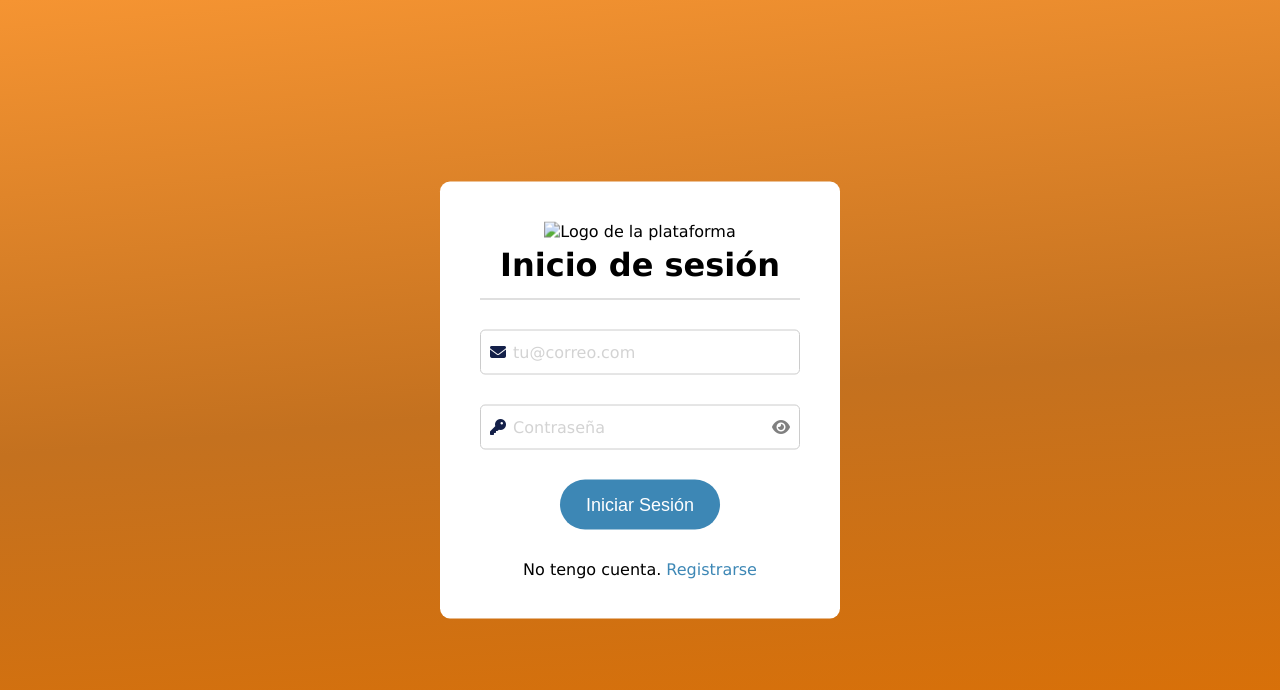
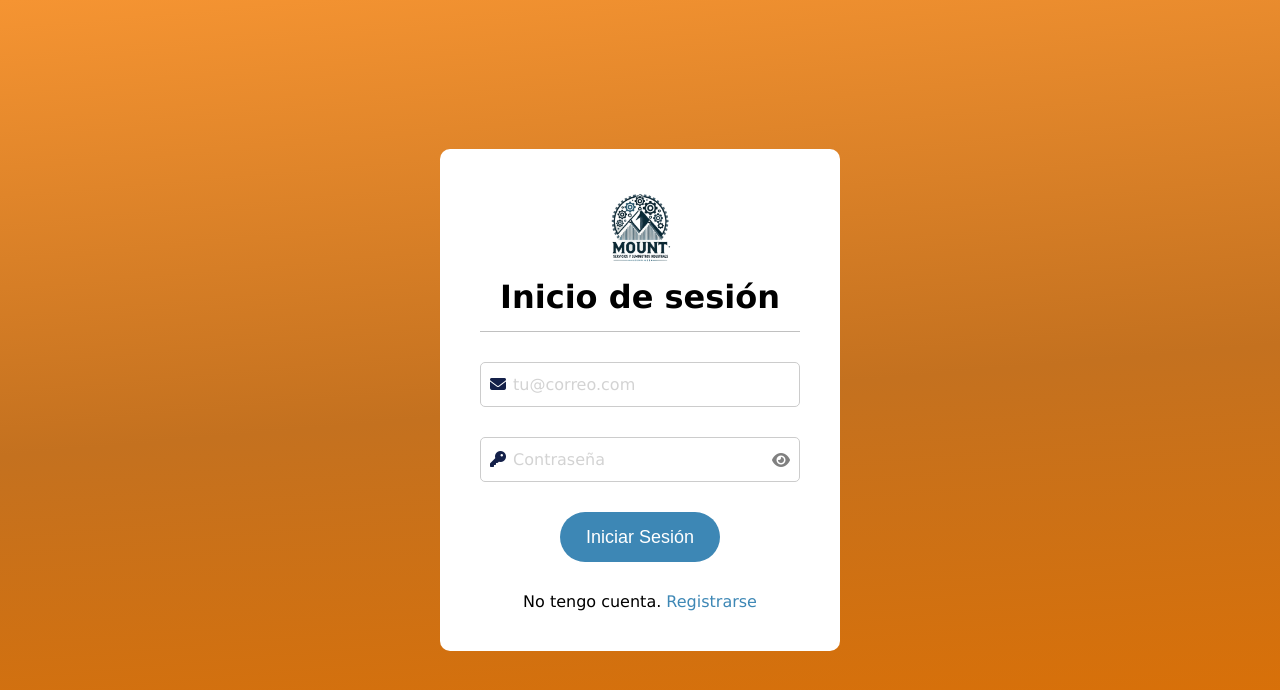
Before and after one commit to mares1402/ingSoftware, a website: page Font/login.html in a window 1280 px wide. Drawn offline with Linux system fonts and the light colour scheme.

Commit message:
cambio del logo

```diff
--- a/Font/login.html
+++ b/Font/login.html
@@ -8,13 +8,13 @@
     <title>Inicio de Sesión</title>
     <link rel="stylesheet" href="login.css">
     <link rel="stylesheet" href="https://cdnjs.cloudflare.com/ajax/libs/font-awesome/6.5.2/css/all.min.css">
-   <link rel="icon" type="image/png" href="Font/imgs/mount logo.jpg">
+   <link rel="icon" type="image/png" href="Font/imgs/mount logo.png">
 </head>
 
 <body>
     <div class="formulario">
         <div class="logo">
-            <img src="imgs/mount logo.jpg" alt="Logo de la plataforma">
+            <img src="imgs/mount logo.png" alt="Logo de la plataforma">
         </div>
         <h1>Inicio de sesión</h1>
 
```
Also changed, not shown: Font/signup.html (+2 -2 lines), Private/dashboard.html (+2 -1 lines), index.html (+1 -1 lines).
